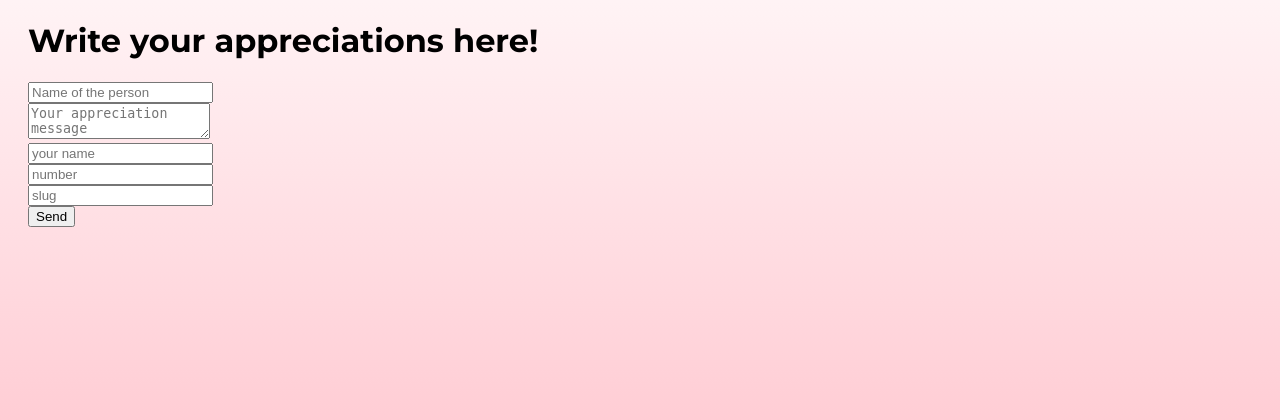
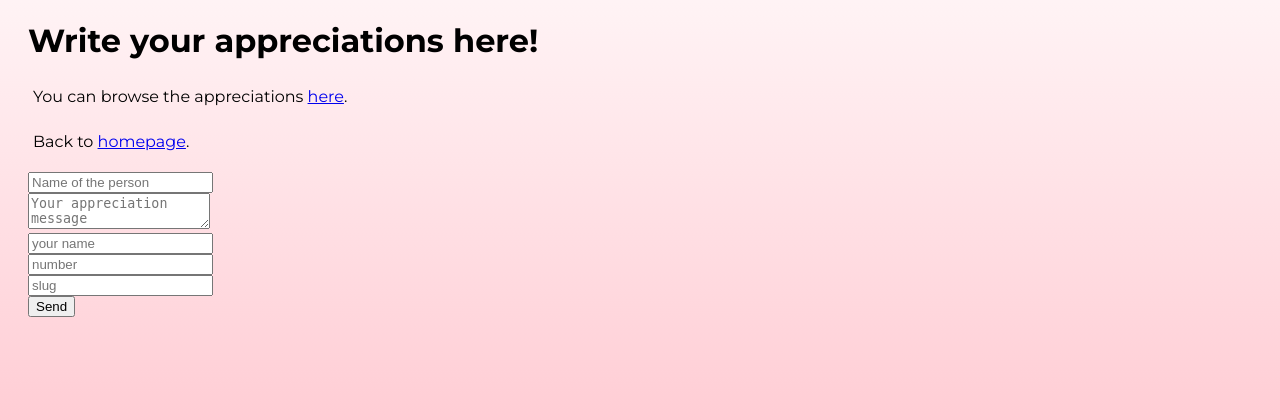
Before and after one commit to scarlett-ni/web-handin, a Node project: template views/posts/new.ejs in a window 1280 px wide. Shown: the part 129-549 px from the top of the page. Run offline with Node 20 templates, Linux system fonts and the light colour scheme; the template is opened without the code that fills it, so the values that code supplies are empty; some libraries are stand-ins or nearby versions.

Commit message:
Revert "tried to revert"
This reverts commit 2e4de6c0ee537d3734ca863e835a708e718ca241.

```diff
--- a/app.js
+++ b/app.js
@@ -20,7 +20,11 @@ const postSchema = new mongoose.Schema({
 })
 
 const Post = mongoose.model('Post', postSchema)
-    posts.forEach(post => {
+
+
+
+
+posts.forEach(post => {
     '<li>' + post + '</li>'
 })
 
--- a/views/posts/new.ejs
+++ b/views/posts/new.ejs
@@ -5,6 +5,9 @@
     <%- include('../includes/header') %>
     <h1>Write your appreciations here!</h1>
 
+
+    <p>You can browse the appreciations <a href="posts.html">here</a>.</p>
+    <p>Back to <a href="index.html">homepage</a>.</p>
 
     <form action="/posts" method="POST">
       <input
```
